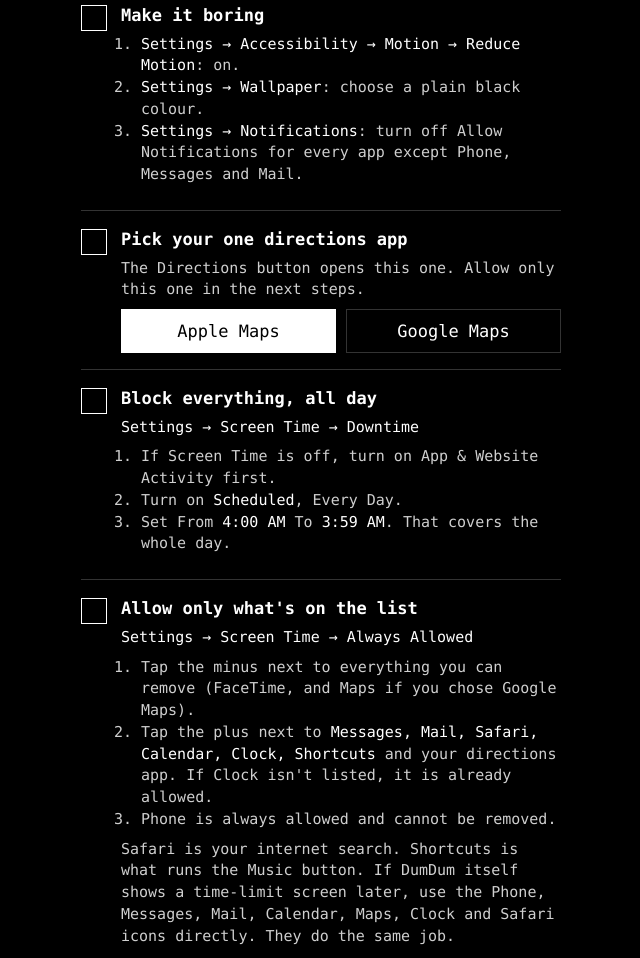
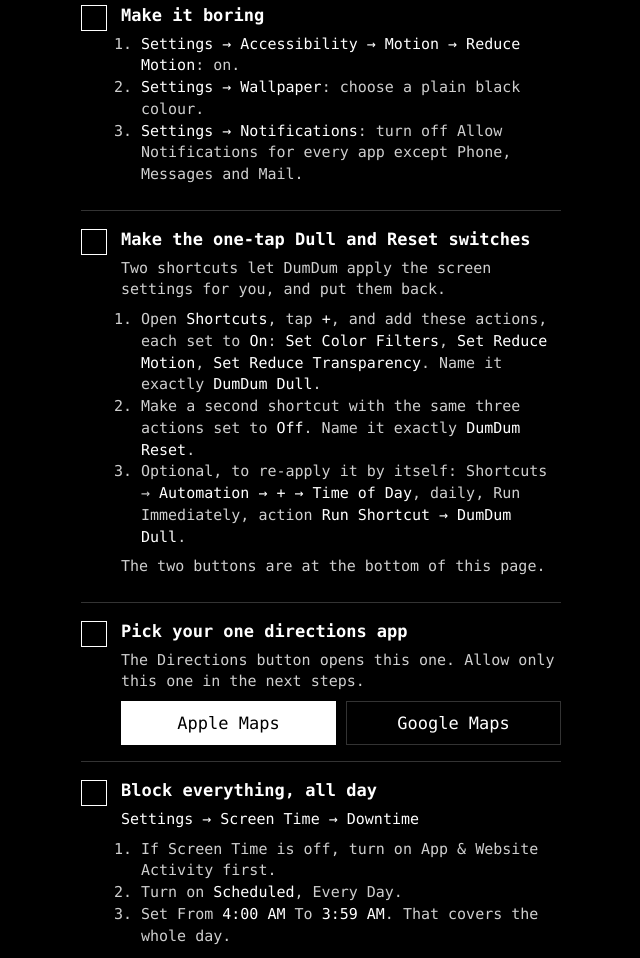
Before and after one commit to sasgroundzero/dumdum, a plain HTML site: page index.html in a window 1280 px wide. Shown: the part 476-1434 px from the top of the page, without its empty margins (319-959 px from the left). Drawn offline with Linux system fonts and the light colour scheme.

Commit message:
Add one-tap Dull and Reset screen switches via Shortcuts
Co-Authored-By: Claude Fable 5.2 <noreply@anthropic.com>
Claude-Session: https://claude.ai/code/session_011LckBUhJ2B1w8EG6jFVMc8

```diff
--- a/index.html
+++ b/index.html
@@ -187,6 +187,20 @@
       </div>
     </div>
 
+    <div class="step" data-id="auto">
+      <input type="checkbox" aria-label="Done">
+      <div class="body">
+        <h2>Make the one-tap Dull and Reset switches</h2>
+        <p>Two shortcuts let DumDum apply the screen settings for you, and put them back.</p>
+        <ol>
+          <li>Open <span class="path">Shortcuts</span>, tap <span class="path">+</span>, and add these actions, each set to <span class="path">On</span>: <span class="path">Set Color Filters</span>, <span class="path">Set Reduce Motion</span>, <span class="path">Set Reduce Transparency</span>. Name it exactly <span class="path">DumDum Dull</span>.</li>
+          <li>Make a second shortcut with the same three actions set to <span class="path">Off</span>. Name it exactly <span class="path">DumDum Reset</span>.</li>
+          <li>Optional, to re-apply it by itself: Shortcuts → <span class="path">Automation → + → Time of Day</span>, daily, Run Immediately, action <span class="path">Run Shortcut → DumDum Dull</span>.</li>
+        </ol>
+        <p>The two buttons are at the bottom of this page.</p>
+      </div>
+    </div>
+
     <div class="step" data-id="maps">
       <input type="checkbox" aria-label="Done">
       <div class="body">
@@ -292,6 +306,13 @@
         <p>The hidden apps are still in the App Library, greyed out and blocked.</p>
       </div>
     </div>
+  </div>
+
+  <h1>Screen settings</h1>
+  <p class="lede">Needs the two shortcuts from the Dull and Reset step. Reset only changes the look. It does not unblock apps.</p>
+  <div class="choice">
+    <button type="button" data-run="DumDum Dull">Make it dull</button>
+    <button type="button" data-run="DumDum Reset">Reset to normal</button>
   </div>
 
   <div class="note">
@@ -481,6 +502,12 @@
   all('#mapchoice button').forEach(function (b) { b.addEventListener('click', function () { setMap(b.dataset.map); }); });
   setMap(store.get('dd.map', 'apple'));
 
+  all('[data-run]').forEach(function (b) {
+    b.addEventListener('click', function () {
+      location.href = 'shortcuts://run-shortcut?name=' + encodeURIComponent(b.dataset.run);
+    });
+  });
+
   // Setup checklist
   var done = store.get('dd.done', {});
   var steps = all('.step');
--- a/sw.js
+++ b/sw.js
@@ -1,5 +1,5 @@
 // Network first, cache fallback: the home screen keeps working with no signal.
-const CACHE = 'dumdum-v3';
+const CACHE = 'dumdum-v4';
 const FILES = ['./', 'index.html', 'manifest.webmanifest', 'icon-180.png', 'icon-512.png'];
 
 self.addEventListener('install', (e) => {
```
